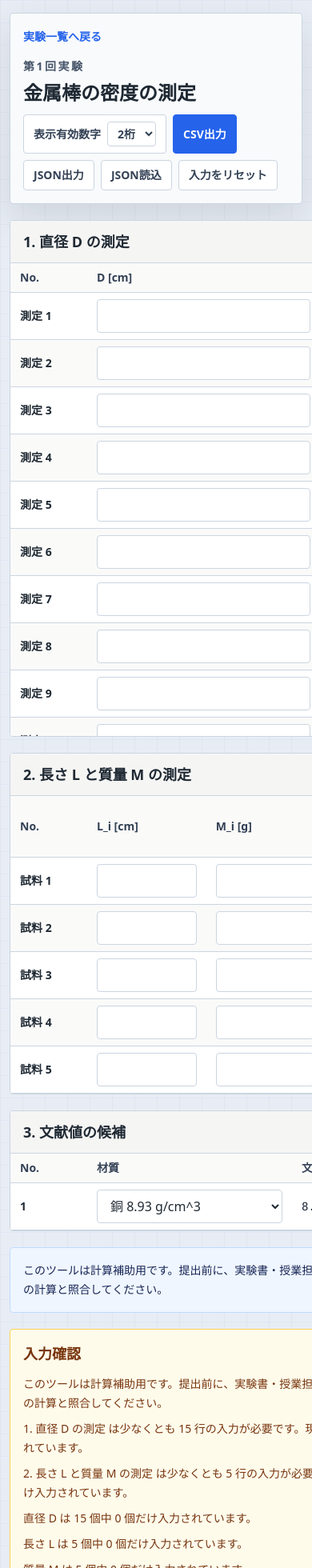
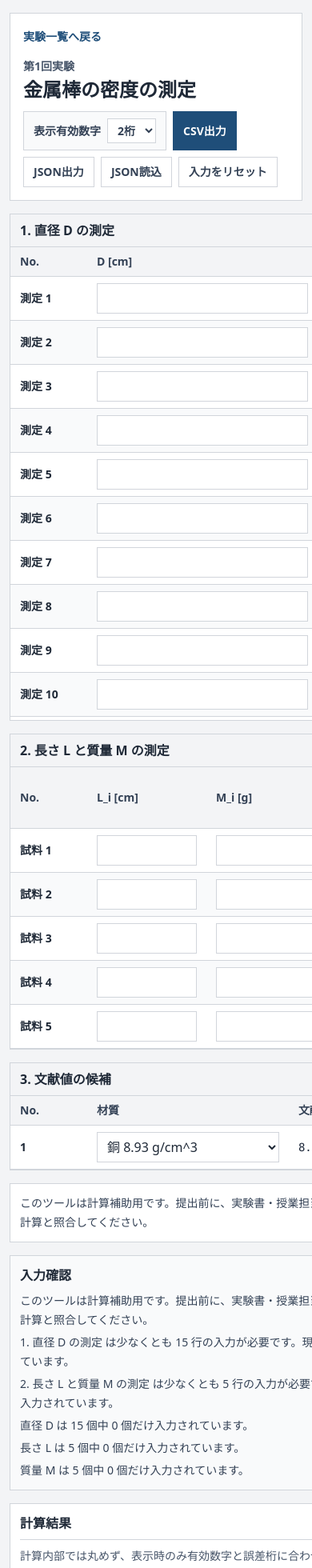
Before and after one commit to chijimi33/physics-lab-calculator, a Next.js app: page /experiments/density-metal-rod in a window 390 px wide. Shown: the top 1960 px of the page at 80% size. Built offline with nearby package versions, Linux system fonts and the light colour scheme.

Commit message:
Make UI more practical and restrained

```diff
--- a/app/globals.css
+++ b/app/globals.css
@@ -4,7 +4,7 @@
 
 :root {
   color-scheme: light;
-  background: #e8edf5;
+  background: #f3f4f6;
 }
 
 * {
@@ -13,12 +13,9 @@
 
 body {
   margin: 0;
-  color: #1f2933;
-  background:
-    linear-gradient(rgba(37, 99, 235, 0.045) 1px, transparent 1px),
-    linear-gradient(90deg, rgba(15, 23, 42, 0.035) 1px, transparent 1px),
-    #e8edf5;
-  background-size: 28px 28px;
+  color: #1f2937;
+  background: #f3f4f6;
+  font-variant-numeric: tabular-nums;
 }
 
 input[type="number"] {
@@ -53,7 +50,7 @@ input[type="number"]::-webkit-outer-spin-button {
 
 .math-formula-block .katex {
   color: inherit;
-  font-size: 1.08rem;
+  font-size: 1rem;
 }
 
 .katex {
--- a/components/experiment-runner.tsx
+++ b/components/experiment-runner.tsx
@@ -358,8 +358,8 @@ export function ExperimentRunner({ slug }: ExperimentRunnerProps) {
 
   if (!experiment) {
     return (
-      <main className="min-h-screen px-4 py-5 sm:px-6 lg:px-10">
-        <div className="mx-auto max-w-3xl rounded border border-rule bg-paper p-6 shadow-report">
+      <main className="min-h-screen px-3 py-4 sm:px-5 lg:px-8">
+        <div className="mx-auto max-w-3xl border border-rule bg-white p-4">
           <Link href="/" className="text-sm font-semibold text-accent">
             実験一覧へ戻る
           </Link>
@@ -491,23 +491,23 @@ function ExperimentWorkspace({
   ]);
 
   return (
-    <main className="min-h-screen px-3 py-4 sm:px-6 sm:py-5 lg:px-10">
-      <div className="mx-auto max-w-6xl space-y-5">
-        <header className="rounded border border-rule bg-paper p-4 shadow-report sm:p-6">
+    <main className="min-h-screen px-3 py-4 sm:px-5 lg:px-8">
+      <div className="mx-auto max-w-6xl space-y-4">
+        <header className="border border-rule bg-white p-4">
           <Link href="/" className="text-sm font-semibold text-accent">
             実験一覧へ戻る
           </Link>
           <div className="mt-4 flex flex-col gap-3 sm:flex-row sm:items-start sm:justify-between">
             <div>
-              <p className="text-sm font-semibold tracking-[0.18em] text-slate-600">
+              <p className="text-sm font-semibold text-slate-600">
                 第{experiment.number}回実験
               </p>
-              <h1 className="mt-2 break-words text-2xl font-bold leading-tight text-ink sm:text-3xl">
+              <h1 className="mt-1 break-words text-2xl font-bold leading-tight text-ink sm:text-3xl">
                 {experiment.title}
               </h1>
             </div>
             <div className="flex flex-wrap gap-2">
-              <label className="flex items-center gap-2 rounded border border-slate-300 bg-white px-3 py-2 text-sm font-semibold text-slate-700">
+              <label className="flex items-center gap-2 border border-rule bg-gray-50 px-3 py-2 text-sm font-semibold text-slate-700">
                 表示有効数字
                 <select
                   value={outputSignificantDigits}
@@ -516,7 +516,7 @@ function ExperimentWorkspace({
                       clampOutputSignificantDigits(event.target.value),
                     )
                   }
-                  className="rounded border border-slate-300 bg-white px-2 py-1 text-sm outline-none focus:border-accent focus:ring-2 focus:ring-blue-100"
+                  className="border border-rule bg-white px-2 py-1 text-sm outline-none focus:border-accent focus:ring-1 focus:ring-accent"
                 >
                   {Array.from(
                     {
@@ -547,7 +547,7 @@ function ExperimentWorkspace({
                       }) ?? "",
                     )
                   }
-                  className="rounded border border-accent bg-accent px-3 py-2 text-sm font-semibold text-white transition hover:bg-blue-700"
+                  className="border border-accent bg-accent px-3 py-2 text-sm font-semibold text-white transition hover:bg-slate-800"
                 >
                   CSV出力
                 </button>
@@ -555,14 +555,14 @@ function ExperimentWorkspace({
               <button
                 type="button"
                 onClick={exportJson}
-                className="rounded border border-slate-300 bg-white px-3 py-2 text-sm font-semibold text-slate-700 transition hover:border-accent hover:text-accent"
+                className="border border-rule bg-white px-3 py-2 text-sm font-semibold text-slate-700 transition hover:border-accent hover:text-accent"
               >
                 JSON出力
               </button>
               <button
                 type="button"
                 onClick={() => importInputRef.current?.click()}
-                className="rounded border border-slate-300 bg-white px-3 py-2 text-sm font-semibold text-slate-700 transition hover:border-accent hover:text-accent"
+                className="border border-rule bg-white px-3 py-2 text-sm font-semibold text-slate-700 transition hover:border-accent hover:text-accent"
               >
                 JSON読込
               </button>
@@ -578,7 +578,7 @@ function ExperimentWorkspace({
               <button
                 type="button"
                 onClick={resetInput}
-                className="rounded border border-slate-300 bg-white px-3 py-2 text-sm font-semibold text-slate-700 transition hover:border-red-400 hover:text-red-600"
+                className="border border-rule bg-white px-3 py-2 text-sm font-semibold text-slate-700 transition hover:border-accent hover:text-accent"
               >
                 入力をリセット
               </button>
@@ -586,8 +586,8 @@ function ExperimentWorkspace({
           </div>
         </header>
 
-        <div className="grid gap-5 lg:grid-cols-[1.15fr_0.85fr]">
-          <div className="space-y-5">
+        <div className="grid gap-4 lg:grid-cols-[1.15fr_0.85fr]">
+          <div className="space-y-4">
             {experiment.inputs.map((table) => (
               <MeasurementTable
                 key={table.id}
@@ -670,15 +670,15 @@ function ExperimentWorkspace({
             ))}
           </div>
 
-          <aside className="space-y-5">
-            <section className="rounded border border-blue-200 bg-blue-50 p-4 text-sm leading-6 text-blue-950">
+          <aside className="space-y-4">
+            <section className="border border-rule bg-white p-3 text-sm leading-6 text-slate-700">
               このツールは計算補助用です。提出前に、実験書・授業担当者の指示・自分の計算と照合してください。
             </section>
 
             {allWarnings.length > 0 ? (
-              <section className="rounded border border-amber-300 bg-amber-50 p-4">
-                <h2 className="text-lg font-bold text-amber-900">入力確認</h2>
-                <ul className="mt-3 space-y-2 text-sm leading-6 text-amber-900">
+              <section className="border border-rule bg-gray-50 p-3">
+                <h2 className="text-base font-bold text-ink">入力確認</h2>
+                <ul className="mt-2 space-y-1 text-sm leading-6 text-slate-700">
                   {Array.from(new Set(allWarnings)).map((warning) => (
                     <li key={warning}>{warning}</li>
                   ))}
@@ -686,13 +686,15 @@ function ExperimentWorkspace({
               </section>
             ) : null}
 
-            <section className="rounded border border-rule bg-stone-50 p-4">
-              <h2 className="text-lg font-bold text-ink">計算結果</h2>
+            <section className="border border-rule bg-white p-3">
+              <h2 className="border-b border-rule pb-2 text-base font-bold text-ink">
+                計算結果
+              </h2>
               <p className="mt-2 text-sm leading-6 text-slate-600">
                 計算内部では丸めず、表示時のみ有効数字と誤差桁に合わせて丸めています。
                 表の中間値は表示有効数字より1桁多く表示します。レポートへ転記する前に、実験書の指定単位と丸め規則を確認してください。
               </p>
-              <div className="mt-4 grid gap-3">
+              <div className="mt-3 grid gap-0 border-t border-rule">
                 {experiment.results.map((result) => {
                   const value = formatValue(result.key);
                   return (
@@ -714,9 +716,11 @@ function ExperimentWorkspace({
             </section>
 
             {experiment.graphDefinitions && experiment.graphDefinitions.length > 0 ? (
-              <section className="rounded border border-rule bg-white p-4">
-                <h2 className="text-lg font-bold text-ink">グラフ</h2>
-                <div className="mt-4 space-y-4">
+              <section className="border border-rule bg-white p-3">
+                <h2 className="border-b border-rule pb-2 text-base font-bold text-ink">
+                  グラフ
+                </h2>
+                <div className="mt-3 space-y-3">
                   {experiment.graphDefinitions.map((graph) => (
                     <GraphCard
                       key={graph.id}
@@ -728,11 +732,11 @@ function ExperimentWorkspace({
               </section>
             ) : null}
 
-            <section className="rounded border border-rule bg-white p-4 dark:border-slate-700 dark:bg-slate-900">
-              <h2 className="text-lg font-bold text-ink dark:text-slate-50">
+            <section className="border border-rule bg-white p-3 dark:border-slate-700 dark:bg-slate-900">
+              <h2 className="border-b border-rule pb-2 text-base font-bold text-ink dark:text-slate-50">
                 使用した式
               </h2>
-              <div className="mt-4 space-y-3">
+              <div className="mt-3 space-y-2">
                 {experiment.formulas.map((formula, index) => (
                   <FormulaCard
                     key={`${formula.label}-${formula.expression}`}
@@ -744,8 +748,8 @@ function ExperimentWorkspace({
             </section>
 
             {experiment.note ? (
-              <section className="rounded border border-rule bg-white p-4">
-                <h2 className="text-lg font-bold text-ink">拡張メモ</h2>
+              <section className="border border-rule bg-white p-3">
+                <h2 className="text-base font-bold text-ink">拡張メモ</h2>
                 <p className="mt-3 text-sm leading-6 text-slate-700">
                   {experiment.note}
                 </p>
--- a/components/measurement-table.tsx
+++ b/components/measurement-table.tsx
@@ -85,16 +85,16 @@ export function MeasurementTable({
   };
 
   return (
-    <section className="overflow-hidden rounded border border-rule bg-white">
-      <div className="flex items-center justify-between gap-3 border-b border-rule bg-stone-100 px-4 py-3">
-        <h2 className="text-lg font-bold text-ink">{title}</h2>
+    <section className="overflow-hidden border border-rule bg-white">
+      <div className="flex items-center justify-between gap-3 border-b border-rule bg-gray-100 px-3 py-2">
+        <h2 className="text-base font-bold text-ink">{title}</h2>
         {rowCountOptions && onRowCountChange ? (
           <label className="flex items-center gap-2 text-sm font-semibold text-slate-700">
             行数
             <select
               value={rows.length}
               onChange={(event) => onRowCountChange(Number(event.target.value))}
-              className="rounded border border-slate-300 bg-white px-2 py-1.5 text-sm outline-none focus:border-accent focus:ring-2 focus:ring-blue-100"
+              className="border border-rule bg-white px-2 py-1.5 text-sm outline-none focus:border-accent focus:ring-1 focus:ring-accent"
             >
               {rowCountOptions.map((count) => (
                 <option key={count} value={count}>
@@ -107,7 +107,7 @@ export function MeasurementTable({
           <button
             type="button"
             onClick={onAddRow}
-            className="rounded border border-slate-300 bg-white px-3 py-1.5 text-sm font-semibold text-slate-700 transition hover:border-accent hover:text-accent"
+            className="border border-rule bg-white px-3 py-1.5 text-sm font-semibold text-slate-700 transition hover:border-accent hover:text-accent"
           >
             行を追加
           </button>
@@ -116,22 +116,22 @@ export function MeasurementTable({
       <div className="max-h-[70vh] overflow-auto">
         <table className="w-full min-w-[520px] border-collapse text-sm">
           <thead className="sticky top-0 z-20">
-            <tr className="bg-stone-50 text-left text-slate-700">
-              <th className="sticky left-0 z-30 w-24 border-b border-rule bg-stone-50 px-3 py-2">
+            <tr className="bg-gray-100 text-left text-slate-700">
+              <th className="sticky left-0 z-30 w-24 border-b border-rule bg-gray-100 px-3 py-2">
                 No.
               </th>
               {columns.map((column) => (
-                <th key={column} className="border-b border-rule bg-stone-50 px-3 py-2">
+                <th key={column} className="border-b border-rule bg-gray-100 px-3 py-2">
                   {column}
                 </th>
               ))}
               {renderedComputedColumns.map((column) => (
-                <th key={column} className="border-b border-rule bg-stone-50 px-3 py-2">
+                <th key={column} className="border-b border-rule bg-gray-100 px-3 py-2">
                   {column}
                 </th>
               ))}
               {onDeleteRow ? (
-                <th className="w-20 border-b border-rule bg-stone-50 px-3 py-2">
+                <th className="w-20 border-b border-rule bg-gray-100 px-3 py-2">
                   操作
                 </th>
               ) : null}
@@ -139,7 +139,7 @@ export function MeasurementTable({
           </thead>
           <tbody>
             {rows.map((row, rowIndex) => (
-              <tr key={row.label} className="odd:bg-white even:bg-stone-50">
+              <tr key={row.label} className="odd:bg-white even:bg-gray-50">
                 <th className="sticky left-0 z-10 border-b border-rule bg-inherit px-3 py-2 text-left font-semibold">
                   {row.label}
                 </th>
@@ -161,7 +161,7 @@ export function MeasurementTable({
                             moveToNextCell(rowIndex, columnIndex);
                           }
                         }}
-                        className="w-full rounded border border-slate-300 bg-white px-3 py-2 text-base outline-none transition focus:border-accent focus:ring-2 focus:ring-blue-100"
+                        className="w-full border border-rule bg-white px-2 py-1.5 text-base outline-none transition focus:border-accent focus:ring-1 focus:ring-accent"
                       >
                         {columnDefinitions[columnIndex].options?.map((option) => (
                           <option key={option.value} value={option.value}>
@@ -192,13 +192,13 @@ export function MeasurementTable({
                             moveToNextCell(rowIndex, columnIndex);
                           }
                         }}
-                        className="w-full rounded border border-slate-300 bg-white px-3 py-2 text-base outline-none transition focus:border-accent focus:ring-2 focus:ring-blue-100"
+                        className="w-full border border-rule bg-white px-2 py-1.5 text-base outline-none transition focus:border-accent focus:ring-1 focus:ring-accent"
                       />
                     )}
                     {row.warnings?.[columnIndex]?.map((warning) => (
                       <p
                         key={warning}
-                        className="mt-1 text-xs leading-5 text-amber-700"
+                        className="mt-1 text-xs leading-5 text-slate-700"
                       >
                         {warning}
                       </p>
@@ -218,7 +218,7 @@ export function MeasurementTable({
                     <button
                       type="button"
                       onClick={() => onDeleteRow(rowIndex)}
-                      className="rounded border border-slate-300 px-2 py-1 text-xs font-semibold text-slate-600 transition hover:border-red-400 hover:text-red-600"
+                      className="border border-rule px-2 py-1 text-xs font-semibold text-slate-600 transition hover:border-accent hover:text-accent"
                     >
                       削除
                     </button>
--- a/src/components/math/MathFormula.tsx
+++ b/src/components/math/MathFormula.tsx
@@ -22,7 +22,7 @@ export function MathFormula({
   const fallback = (error: Error) => (
     <code
       aria-label={ariaLabel ?? plainText ?? formula}
-      className="rounded bg-red-50 px-1 py-0.5 text-red-700"
+      className="border border-rule bg-gray-50 px-1 py-0.5 text-slate-700"
     >
       {plainText ?? formula}
       {error.message ? ` (${error.message})` : ""}
@@ -47,7 +47,7 @@ export function MathFormula({
   return (
     <div
       aria-label={ariaLabel ?? plainText ?? formula}
-      className={`math-formula-block rounded border border-slate-200 bg-white px-3 py-3 text-slate-950 shadow-sm dark:border-slate-700 dark:bg-slate-950 dark:text-slate-50 ${className}`}
+      className={`math-formula-block border border-rule bg-white px-3 py-2 text-slate-950 ${className}`}
     >
       <div className="flex items-start gap-3">
         <div className="min-w-0 flex-1 overflow-x-auto">
@@ -57,7 +57,7 @@ export function MathFormula({
           <button
             type="button"
             onClick={copyFormula}
-            className="shrink-0 rounded border border-slate-300 bg-white px-2 py-1 text-xs font-semibold text-slate-600 transition hover:border-accent hover:text-accent dark:border-slate-600 dark:bg-slate-900 dark:text-slate-200"
+            className="shrink-0 border border-rule bg-white px-2 py-1 text-xs font-semibold text-slate-600 transition hover:border-accent hover:text-accent"
           >
             式をコピー
           </button>
--- a/tailwind.config.ts
+++ b/tailwind.config.ts
@@ -9,13 +9,13 @@ const config: Config = {
   theme: {
     extend: {
       colors: {
-        ink: "#1f2933",
-        paper: "#f8fafc",
-        rule: "#cbd5e1",
-        accent: "#2563eb",
+        ink: "#1f2937",
+        paper: "#ffffff",
+        rule: "#d1d5db",
+        accent: "#1f4e79",
       },
       boxShadow: {
-        report: "0 18px 45px rgba(31, 41, 51, 0.12)",
+        report: "none",
       },
     },
   },
```
Also changed, not shown: app/page.tsx (+14 -17 lines), components/graph-card.tsx (+5 -5 lines), components/result-card.tsx (+4 -4 lines), src/components/math/FormulaCard.tsx (+6 -6 lines).
